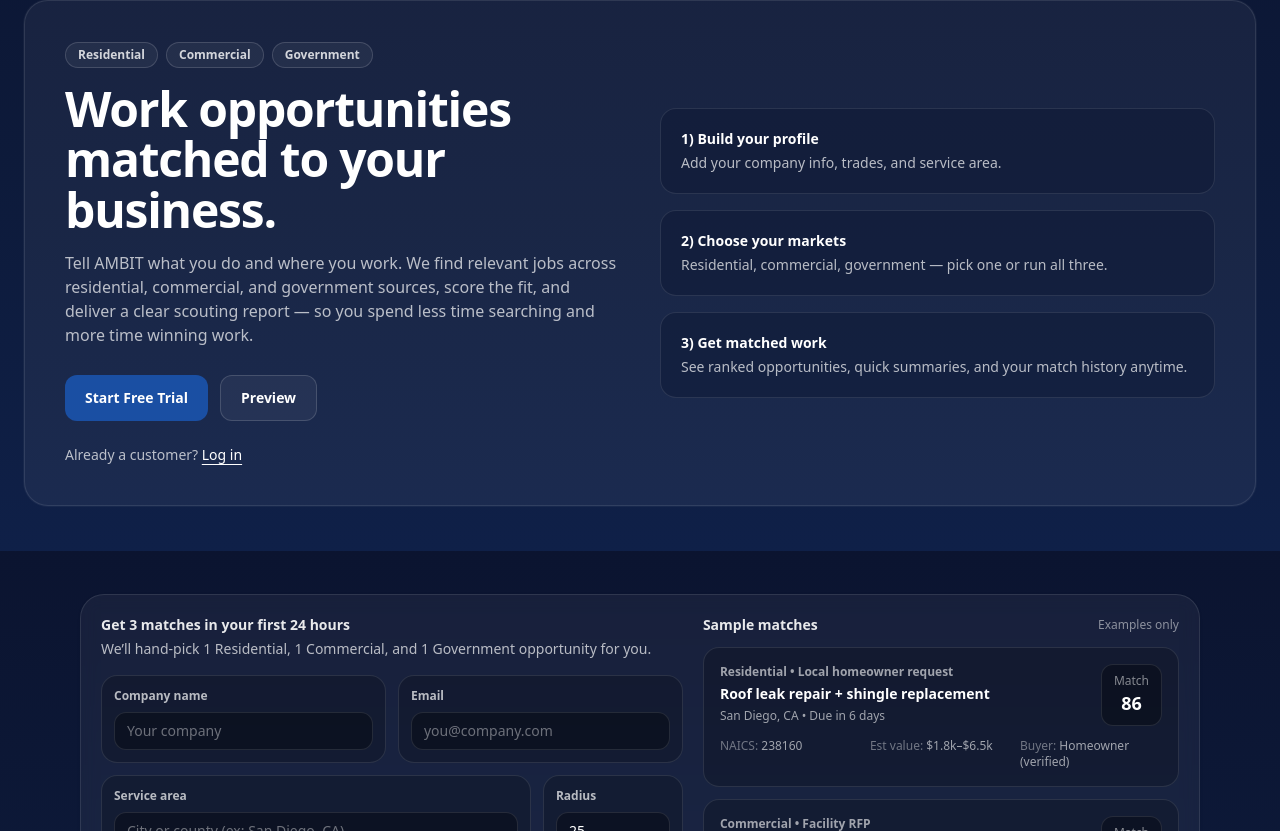
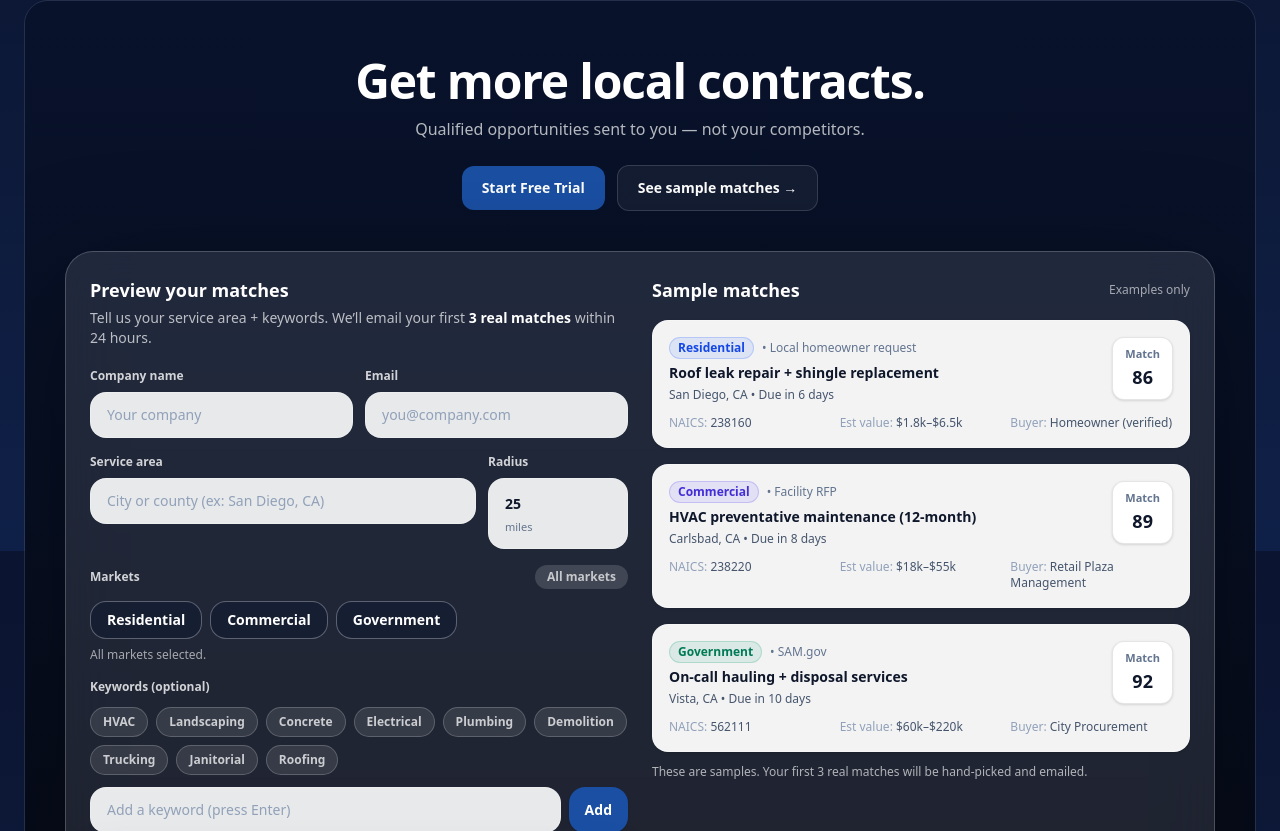
Before and after one commit to seansevrix/ambit, a Next.js app: page / in a window 1280 px wide. Shown: the part 249-1080 px from the top of the page. Built offline with nearby package versions, Linux system fonts and the light colour scheme.

Commit message:
Restyle concierge section to glass hero layout

```diff
--- a/app/components/ConciergeLeadCapture.tsx
+++ b/app/components/ConciergeLeadCapture.tsx
@@ -48,13 +48,86 @@
   return out;
 }
 
+function MatchPill({ score }: { score: number }) {
+  return (
+    <div className="shrink-0 rounded-xl border border-black/10 bg-white px-3 py-2 text-center shadow-sm">
+      <div className="text-[11px] font-semibold text-slate-500">Match</div>
+      <div className="text-lg font-bold text-slate-900">{score}</div>
+    </div>
+  );
+}
+
+function SampleCard({
+  market,
+  source,
+  title,
+  meta,
+  naics,
+  value,
+  buyer,
+  score,
+  accent,
+}: {
+  market: string;
+  source: string;
+  title: string;
+  meta: string;
+  naics: string;
+  value: string;
+  buyer: string;
+  score: number;
+  accent: "blue" | "indigo" | "green";
+}) {
+  const badge =
+    accent === "green"
+      ? "bg-emerald-600/10 text-emerald-700 border-emerald-600/20"
+      : accent === "indigo"
+      ? "bg-indigo-600/10 text-indigo-700 border-indigo-600/20"
+      : "bg-blue-600/10 text-blue-700 border-blue-600/20";
+
+  return (
+    <div className="rounded-2xl border border-white/20 bg-white/95 p-4 shadow-sm">
+      <div className="flex items-start justify-between gap-3">
+        <div className="min-w-0">
+          <div className="flex flex-wrap items-center gap-2 text-xs">
+            <span className={cx("rounded-full border px-2 py-0.5 font-semibold", badge)}>
+              {market}
+            </span>
+            <span className="text-slate-500">• {source}</span>
+          </div>
+
+          <div className="mt-1 truncate text-sm font-semibold text-slate-900">
+            {title}
+          </div>
+
+          <div className="mt-1 text-xs text-slate-600">{meta}</div>
+        </div>
+
+        <MatchPill score={score} />
+      </div>
+
+      <div className="mt-3 grid gap-2 text-xs text-slate-600 sm:grid-cols-3">
+        <div>
+          <span className="text-slate-400">NAICS:</span> {naics}
+        </div>
+        <div>
+          <span className="text-slate-400">Est value:</span> {value}
+        </div>
+        <div>
+          <span className="text-slate-400">Buyer:</span> {buyer}
+        </div>
+      </div>
+    </div>
+  );
+}
+
 export default function ConciergeLeadCapture() {
   const router = useRouter();
 
   const [company, setCompany] = useState("");
   const [email, setEmail] = useState("");
   const [area, setArea] = useState("");
-  const [radius, setRadius] = useState("25"); // miles
+  const [radius, setRadius] = useState("25");
 
   const [selectedMarkets, setSelectedMarkets] = useState<MarketKey[]>([
     "residential",
@@ -106,7 +179,6 @@
     e.preventDefault();
     setError(null);
 
-    // super-light validation
     if (!company.trim()) return setError("Company name is required.");
     if (!email.trim()) return setError("Email is required.");
     if (!area.trim()) return setError("Service area is required.");
@@ -117,16 +189,12 @@
       const fd = new FormData();
       fd.append("company", company.trim());
       fd.append("email", email.trim());
-      fd.append("_replyto", email.trim()); // reply-to header (so you can reply directly)
+      fd.append("_replyto", email.trim());
       fd.append("service_area", area.trim());
       fd.append("radius_miles", String(radius || "").trim());
       fd.append("markets", marketsHuman);
       fd.append("keywords", keywords.join(", "));
-
-      // honeypot spam trap
       fd.append("_gotcha", "");
-
-      // Nice subject line in your inbox
       fd.append("_subject", `AMBIT lead: ${company.trim()} (${area.trim()})`);
 
       const res = await fetch(FORMSPREE_ENDPOINT, {
@@ -136,10 +204,7 @@
       });
 
       const json = await res.json().catch(() => null);
-
-      if (!res.ok) {
-        throw new Error(json?.error || "Form submission failed");
-      }
+      if (!res.ok) throw new Error(json?.error || "Form submission failed");
 
       router.push("/thanks");
     } catch (err: any) {
@@ -150,83 +215,79 @@
   }
 
   return (
-    <section className="mx-auto w-full max-w-6xl px-4 py-10">
-      <div className="rounded-3xl border border-white/10 bg-white/5 p-5 shadow-sm backdrop-blur">
-        <div className="grid gap-5 lg:grid-cols-[1.1fr_0.9fr]">
-          {/* LEFT: Form */}
-          <div className="space-y-4">
+    <div className="rounded-[28px] border border-white/20 bg-white/10 p-6 shadow-[0_30px_120px_rgba(0,0,0,0.35)] backdrop-blur-xl">
+      <div className="grid gap-6 lg:grid-cols-2">
+        {/* LEFT */}
         <div>
-              <div className="text-sm font-semibold text-white/90">
-                Get 3 matches in your first 24 hours
-              </div>
+          <div className="text-lg font-semibold text-white">Preview your matches</div>
           <div className="mt-1 text-sm text-white/70">
-                We’ll hand-pick 1 Residential, 1 Commercial, and 1 Government opportunity for you.
-              </div>
+            Tell us your service area + keywords. We’ll email your first{" "}
+            <span className="font-semibold text-white">3 real matches</span> within 24 hours.
           </div>
 
-            <form onSubmit={onSubmit} className="space-y-3">
+          <form onSubmit={onSubmit} className="mt-5 space-y-4">
             {/* Company + Email */}
             <div className="grid gap-3 sm:grid-cols-2">
-                <div className="rounded-2xl border border-white/10 bg-black/20 p-3">
-                  <div className="text-xs font-semibold text-white/70">Company name</div>
+              <div>
+                <div className="text-xs font-semibold text-white/80">Company name</div>
                 <input
                   value={company}
                   onChange={(e) => setCompany(e.target.value)}
                   placeholder="Your company"
-                    className="mt-2 w-full rounded-xl border border-white/10 bg-black/30 px-3 py-2 text-sm text-white placeholder:text-white/40 outline-none focus:border-white/20"
+                  className="mt-2 w-full rounded-2xl border border-white/20 bg-white/90 px-4 py-3 text-sm text-slate-900 placeholder:text-slate-400 outline-none focus:border-white/40"
                 />
               </div>
 
-                <div className="rounded-2xl border border-white/10 bg-black/20 p-3">
-                  <div className="text-xs font-semibold text-white/70">Email</div>
+              <div>
+                <div className="text-xs font-semibold text-white/80">Email</div>
                 <input
                   value={email}
                   onChange={(e) => setEmail(e.target.value)}
                   placeholder="you@company.com"
                   type="email"
-                    className="mt-2 w-full rounded-xl border border-white/10 bg-black/30 px-3 py-2 text-sm text-white placeholder:text-white/40 outline-none focus:border-white/20"
+                  className="mt-2 w-full rounded-2xl border border-white/20 bg-white/90 px-4 py-3 text-sm text-slate-900 placeholder:text-slate-400 outline-none focus:border-white/40"
                 />
               </div>
             </div>
 
             {/* Service area + radius */}
             <div className="grid gap-3 sm:grid-cols-[1fr_140px]">
-                <div className="rounded-2xl border border-white/10 bg-black/20 p-3">
-                  <div className="text-xs font-semibold text-white/70">Service area</div>
+              <div>
+                <div className="text-xs font-semibold text-white/80">Service area</div>
                 <input
                   value={area}
                   onChange={(e) => setArea(e.target.value)}
                   placeholder="City or county (ex: San Diego, CA)"
-                    className="mt-2 w-full rounded-xl border border-white/10 bg-black/30 px-3 py-2 text-sm text-white placeholder:text-white/40 outline-none focus:border-white/20"
+                  className="mt-2 w-full rounded-2xl border border-white/20 bg-white/90 px-4 py-3 text-sm text-slate-900 placeholder:text-slate-400 outline-none focus:border-white/40"
                 />
               </div>
 
-                <div className="rounded-2xl border border-white/10 bg-black/20 p-3">
-                  <div className="text-xs font-semibold text-white/70">Radius</div>
+              <div>
+                <div className="text-xs font-semibold text-white/80">Radius</div>
+                <div className="mt-2 rounded-2xl border border-white/20 bg-white/90 px-4 py-3">
                   <input
                     value={radius}
                     onChange={(e) => setRadius(e.target.value)}
-                    placeholder="25"
                     inputMode="numeric"
-                    className="mt-2 w-full rounded-xl border border-white/10 bg-black/30 px-3 py-2 text-sm text-white placeholder:text-white/40 outline-none focus:border-white/20"
+                    className="w-full bg-transparent text-sm font-semibold text-slate-900 outline-none"
                   />
-                  <div className="mt-1 text-[11px] text-white/45">miles</div>
+                  <div className="mt-1 text-[11px] text-slate-500">miles</div>
+                </div>
               </div>
             </div>
 
             {/* Markets */}
-              <div className="rounded-2xl border border-white/10 bg-black/20 p-3">
+            <div>
               <div className="flex items-center justify-between">
-                  <div className="text-xs font-semibold text-white/70">Markets</div>
-
+                <div className="text-xs font-semibold text-white/80">Markets</div>
                 <button
                   type="button"
                   onClick={setAllMarkets}
                   className={cx(
                     "rounded-xl px-3 py-1 text-xs font-semibold",
                     allSelected
-                        ? "bg-white/10 text-white/70"
-                        : "bg-white/5 text-white hover:bg-white/10"
+                      ? "bg-white/15 text-white/70"
+                      : "bg-white/10 text-white hover:bg-white/15"
                   )}
                 >
                   All markets
@@ -244,8 +305,8 @@
                       className={cx(
                         "rounded-2xl border px-4 py-2 text-sm font-semibold transition",
                         on
-                            ? "border-white/20 bg-white/10 text-white"
-                            : "border-white/10 bg-black/20 text-white/70 hover:bg-white/5"
+                          ? "border-white/30 bg-[#0B1430]/40 text-white"
+                          : "border-white/20 bg-white/10 text-white/80 hover:bg-white/15"
                       )}
                     >
                       {MARKET_LABEL[m]}
@@ -254,14 +315,14 @@
                 })}
               </div>
 
-                <div className="mt-3 text-xs text-white/50">
+              <div className="mt-2 text-xs text-white/60">
                 {allSelected ? "All markets selected." : `Selected: ${marketsHuman}`}
               </div>
             </div>
 
             {/* Keywords */}
-              <div className="rounded-2xl border border-white/10 bg-black/20 p-3">
-                <div className="text-xs font-semibold text-white/70">Keywords (optional)</div>
+            <div>
+              <div className="text-xs font-semibold text-white/80">Keywords (optional)</div>
 
               <div className="mt-3 flex flex-wrap gap-2">
                 {SUGGESTED_KEYWORDS.map((k) => {
@@ -274,8 +335,8 @@
                       className={cx(
                         "rounded-2xl border px-3 py-1.5 text-xs font-semibold transition",
                         on
-                            ? "border-white/20 bg-white/10 text-white"
-                            : "border-white/10 bg-black/20 text-white/60 hover:bg-white/5"
+                          ? "border-white/30 bg-white/20 text-white"
+                          : "border-white/20 bg-white/10 text-white/75 hover:bg-white/15"
                       )}
                       aria-pressed={on}
                     >
@@ -296,12 +357,12 @@
                     }
                   }}
                   placeholder="Add a keyword (press Enter)"
-                    className="w-full rounded-xl border border-white/10 bg-black/30 px-3 py-2 text-sm text-white placeholder:text-white/40 outline-none focus:border-white/20"
+                  className="w-full rounded-2xl border border-white/20 bg-white/90 px-4 py-3 text-sm text-slate-900 placeholder:text-slate-400 outline-none focus:border-white/40"
                 />
                 <button
                   type="button"
                   onClick={() => keywordInput.trim() && addKeyword(keywordInput)}
-                    className="rounded-xl px-4 py-2 text-sm font-semibold text-white"
+                  className="rounded-2xl px-4 py-3 text-sm font-semibold text-white shadow-sm"
                   style={{ backgroundColor: BRAND }}
                 >
                   Add
@@ -315,10 +376,10 @@
                       key={k}
                       type="button"
                       onClick={() => removeKeyword(k)}
-                        className="rounded-2xl border border-white/10 bg-black/20 px-3 py-1.5 text-xs font-semibold text-white/70 hover:bg-white/5"
+                      className="rounded-2xl border border-white/20 bg-white/10 px-3 py-1.5 text-xs font-semibold text-white/80 hover:bg-white/15"
                       title="Remove"
                     >
-                        {k} <span className="text-white/40">×</span>
+                      {k} <span className="text-white/60">×</span>
                     </button>
                   ))}
                 </div>
@@ -326,106 +387,78 @@
             </div>
 
             {/* CTA */}
-              <div className="flex items-center gap-3">
+            <div className="pt-1">
               <button
                 type="submit"
                 disabled={submitting}
                 className={cx(
-                    "inline-flex items-center justify-center rounded-2xl px-5 py-3 text-sm font-semibold text-white shadow-sm",
-                    submitting && "opacity-70"
+                  "w-full rounded-2xl px-5 py-3 text-sm font-semibold text-white shadow-[0_12px_40px_rgba(26,79,163,0.35)]",
+                  submitting && "opacity-75"
                 )}
                 style={{ backgroundColor: BRAND }}
               >
                 {submitting ? "Sending…" : "Send me 3 matches"}
               </button>
 
-                <div className="text-xs text-white/60">
+              <div className="mt-2 text-center text-xs text-white/70">
                 No credit card required • 3 matches in 24 hours
               </div>
+
+              {error && <div className="mt-3 text-sm text-red-200">{error}</div>}
             </div>
-
-              {error && <div className="text-sm text-red-200">{error}</div>}
           </form>
         </div>
 
-          {/* RIGHT: Sample matches (static) */}
-          <div className="space-y-3">
+        {/* RIGHT */}
+        <div>
           <div className="flex items-center justify-between">
-              <div className="text-sm font-semibold text-white/90">Sample matches</div>
-              <div className="text-xs text-white/50">Examples only</div>
+            <div className="text-lg font-semibold text-white">Sample matches</div>
+            <div className="text-xs text-white/60">Examples only</div>
           </div>
 
-            {[
-              {
-                market: "Residential",
-                source: "Local homeowner request",
-                title: "Roof leak repair + shingle replacement",
-                meta: "San Diego, CA • Due in 6 days",
-                naics: "238160",
-                value: "$1.8k–$6.5k",
-                buyer: "Homeowner (verified)",
-                score: 86,
-              },
-              {
-                market: "Commercial",
-                source: "Facility RFP",
-                title: "HVAC preventative maintenance (12-month)",
-                meta: "Carlsbad, CA • Due in 8 days",
-                naics: "238220",
-                value: "$18k–$55k",
-                buyer: "Retail Plaza Management",
-                score: 89,
-              },
-              {
-                market: "Government",
-                source: "SAM.gov",
-                title: "On-call hauling + disposal services",
-                meta: "Vista, CA • Due in 10 days",
-                naics: "562111",
-                value: "$60k–$220k",
-                buyer: "City Procurement",
-                score: 92,
-              },
-            ].map((m) => (
-              <div
-                key={m.title}
-                className="rounded-2xl border border-white/10 bg-black/20 p-4"
-              >
-                <div className="flex items-start justify-between gap-3">
-                  <div>
-                    <div className="text-xs font-semibold text-white/60">
-                      {m.market} • {m.source}
-                    </div>
-                    <div className="mt-1 text-sm font-semibold text-white">{m.title}</div>
-                    <div className="mt-1 text-xs text-white/60">{m.meta}</div>
+          <div className="mt-4 space-y-4">
+            <SampleCard
+              market="Residential"
+              source="Local homeowner request"
+              title="Roof leak repair + shingle replacement"
+              meta="San Diego, CA • Due in 6 days"
+              naics="238160"
+              value="$1.8k–$6.5k"
+              buyer="Homeowner (verified)"
+              score={86}
+              accent="blue"
+            />
+
+            <SampleCard
+              market="Commercial"
+              source="Facility RFP"
+              title="HVAC preventative maintenance (12-month)"
+              meta="Carlsbad, CA • Due in 8 days"
+              naics="238220"
+              value="$18k–$55k"
+              buyer="Retail Plaza Management"
+              score={89}
+              accent="indigo"
+            />
+
+            <SampleCard
+              market="Government"
+              source="SAM.gov"
+              title="On-call hauling + disposal services"
+              meta="Vista, CA • Due in 10 days"
+              naics="562111"
+              value="$60k–$220k"
+              buyer="City Procurement"
+              score={92}
+              accent="green"
+            />
           </div>
 
-                  <div className="shrink-0 rounded-xl border border-white/10 bg-black/30 px-3 py-2 text-center">
-                    <div className="text-xs text-white/50">Match</div>
-                    <div className="text-lg font-semibold text-white">{m.score}</div>
-                  </div>
-                </div>
-
-                <div className="mt-3 grid gap-2 text-xs text-white/60 sm:grid-cols-3">
-                  <div>
-                    <span className="text-white/40">NAICS:</span> {m.naics}
-                  </div>
-                  <div>
-                    <span className="text-white/40">Est value:</span> {m.value}
-                  </div>
-                  <div>
-                    <span className="text-white/40">Buyer:</span> {m.buyer}
-                  </div>
-                </div>
-              </div>
-            ))}
-
-            <div className="text-xs text-white/45">
+          <div className="mt-3 text-xs text-white/65">
             These are samples. Your first 3 real matches will be hand-picked and emailed.
           </div>
         </div>
       </div>
     </div>
-    </section>
   );
 }
--- a/app/page.tsx
+++ b/app/page.tsx
@@ -56,65 +56,39 @@
       {/* TRIAL BANNER (non-blocking) */}
       <TrialBanner />
 
-      {/* HERO */}
-      <section className="rounded-3xl border border-white/10 bg-white/5 p-10 shadow-[0_0_0_1px_rgba(255,255,255,0.04)]">
-        <div className="grid gap-10 lg:grid-cols-2 lg:items-center">
-          <div>
-            <div className="inline-flex flex-wrap items-center gap-2">
-              <span className="inline-flex items-center rounded-full border border-white/15 bg-white/5 px-3 py-1 text-xs font-semibold text-white/80">
-                Residential
-              </span>
-              <span className="inline-flex items-center rounded-full border border-white/15 bg-white/5 px-3 py-1 text-xs font-semibold text-white/80">
-                Commercial
-              </span>
-              <span className="inline-flex items-center rounded-full border border-white/15 bg-white/5 px-3 py-1 text-xs font-semibold text-white/80">
-                Government
-              </span>
-            </div>
+      {/* SCREENSHOT-STYLE HERO + GLASS PANEL */}
+      <section className="relative overflow-hidden rounded-3xl border border-white/10">
+        {/* Background layers (no image required; optional image hook included) */}
+        <div className="absolute inset-0 bg-[radial-gradient(1200px_600px_at_50%_-10%,rgba(110,168,255,0.35),transparent_60%)]" />
+        <div className="absolute inset-0 bg-gradient-to-b from-[#08122B] via-[#070F22] to-[#060A16]" />
 
-            <h1 className="mt-4 text-5xl font-semibold tracking-tight leading-[1.05]">
-              Work opportunities matched to your business.
+        {/* Optional photo background: drop an image into /public/hero.jpg and uncomment below */}
+        {/* <div className="absolute inset-0 bg-[url('/hero.jpg')] bg-cover bg-center opacity-25" /> */}
+
+        <div className="relative px-6 py-14 sm:px-10">
+          <div className="mx-auto max-w-5xl text-center">
+            <h1 className="text-4xl font-semibold tracking-tight text-white sm:text-5xl">
+              Get more local contracts.
             </h1>
-
-            <p className="mt-4 max-w-xl text-white/70">
-              Tell AMBIT what you do and where you work. We find relevant jobs across residential,
-              commercial, and government sources, score the fit, and deliver a clear scouting report
-              — so you spend less time searching and more time winning work.
+            <p className="mt-3 text-sm text-white/70 sm:text-base">
+              Qualified opportunities sent to you — not your competitors.
             </p>
 
-            <div className="mt-7 flex flex-col gap-3 sm:flex-row">
+            <div className="mt-6 flex flex-col items-center justify-center gap-3 sm:flex-row">
               <Link href="/get-started" className={PRIMARY}>
                 Start Free Trial
               </Link>
-              <Link href="/opportunities" className={SECONDARY}>
-                Preview
-              </Link>
-            </div>
-
-            <div className="mt-6 text-sm text-white/70">
-              Already a customer?{" "}
-              <Link className="text-white underline underline-offset-4" href="/login">
-                Log in
-              </Link>
+              <a href="#preview" className={SECONDARY}>
+                See sample matches →
+              </a>
             </div>
           </div>
 
-          <div className="grid gap-4">
-            <InfoCard title="1) Build your profile" body="Add your company info, trades, and service area." />
-            <InfoCard
-              title="2) Choose your markets"
-              body="Residential, commercial, government — pick one or run all three."
-            />
-            <InfoCard
-              title="3) Get matched work"
-              body="See ranked opportunities, quick summaries, and your match history anytime."
-            />
+          <div id="preview" className="mx-auto mt-10 max-w-6xl">
+            <ConciergeLeadCapture />
           </div>
         </div>
       </section>
-
-      {/* CONCIERGE LEAD CAPTURE (Formspree) */}
-      <ConciergeLeadCapture />
 
       {/* TESTIMONIALS */}
       <section className="rounded-3xl border border-white/10 bg-white/5 p-10">
@@ -164,12 +138,3 @@
     </div>
   );
 }
-
-function InfoCard({ title, body }: { title: string; body: string }) {
-  return (
-    <div className="rounded-2xl border border-white/10 bg-[#0B1430]/40 p-5 hover:bg-[#0B1430]/55 transition">
-      <div className="text-sm font-semibold text-white">{title}</div>
-      <div className="mt-1 text-sm text-white/70">{body}</div>
-    </div>
-  );
-}
```
Lines whose indentation alone changed are shown as unchanged.
